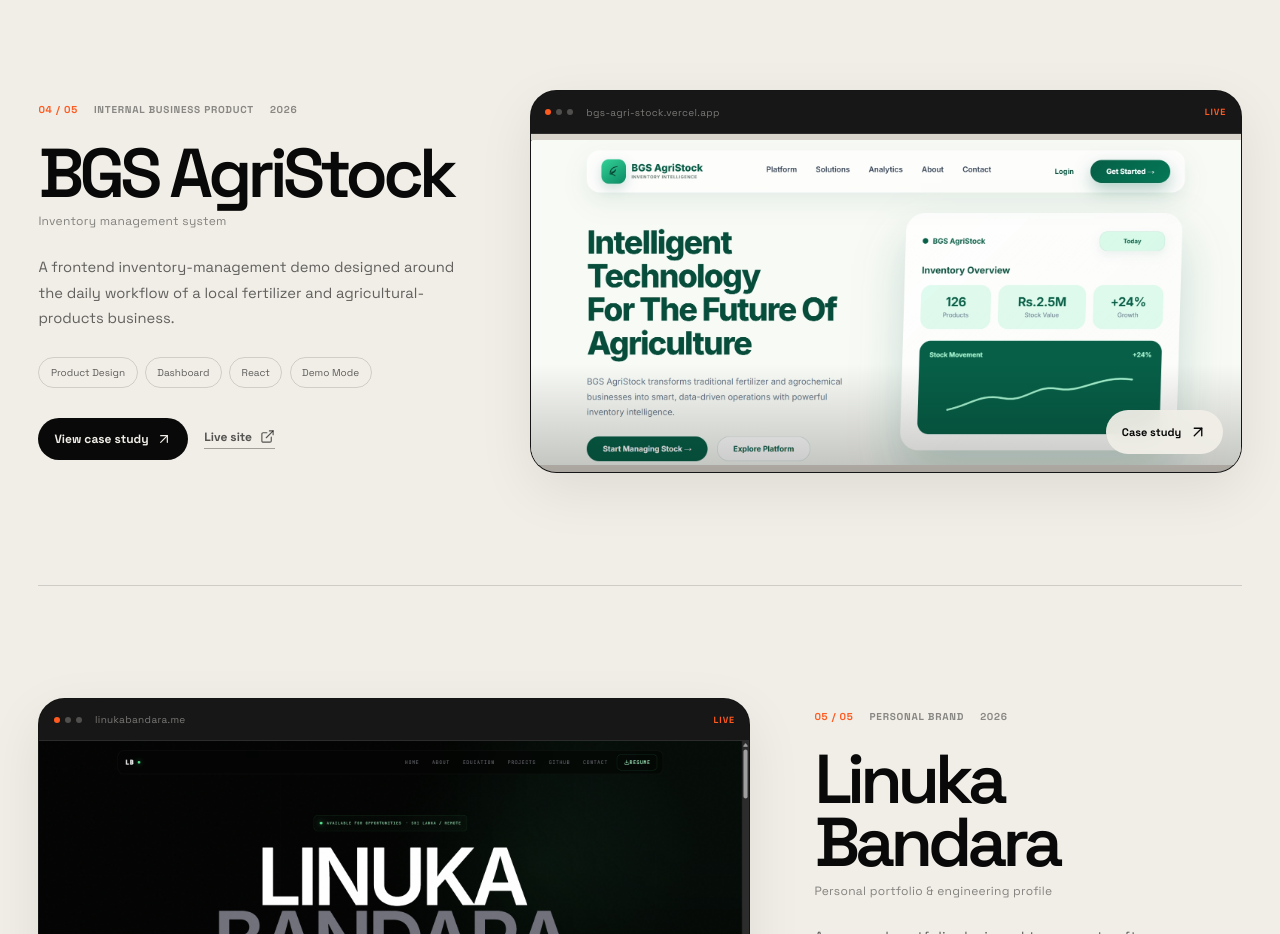
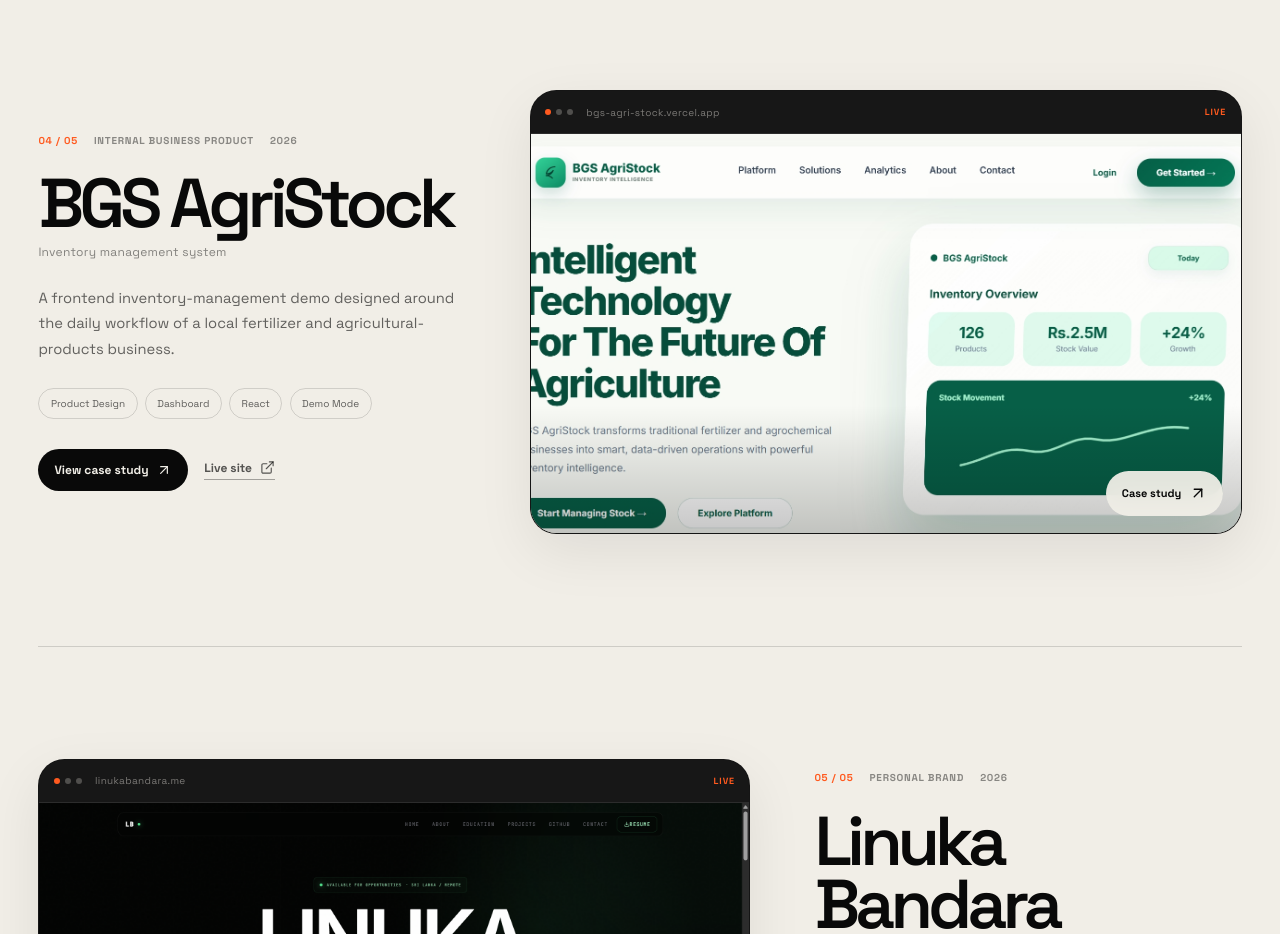
Before and after one commit to LinukaBandara/ark-ii, a React (Vite) app: page / in a window 1280 px wide. Shown: the part 3300-4234 px from the top of the page. Built offline with nearby package versions, Linux system fonts and the light colour scheme.

Commit message:
Use project image metadata in renderer

```diff
--- a/src/components/WorkSection/WorkSection.jsx
+++ b/src/components/WorkSection/WorkSection.jsx
@@ -16,7 +16,7 @@ function getProjectHost(url) {
 
 function ProjectShowcase({ project, position, onOpen }) {
   const reverse = position % 2 === 1;
-  const isBgs = project.id === "bgs-agristock";
+  const isContain = project.imageFit === "contain";
 
   return (
     <motion.article className={`work-project ${reverse ? "work-project--reverse" : ""}`} variants={reveal} initial="hidden" whileInView="visible" viewport={{ once: true, amount: 0.14 }}>
@@ -26,8 +26,8 @@ function ProjectShowcase({ project, position, onOpen }) {
           <span>{getProjectHost(project.liveUrl)}</span>
           <strong>LIVE</strong>
         </div>
-        <button className={`work-project__visual ${isBgs ? "work-project__visual--bgs" : ""}`} type="button" onClick={() => onOpen(project)} aria-label={`Open ${project.title} case study`}>
-          <img className={isBgs ? "work-project__image--bgs" : ""} src={project.image} alt={project.imageAlt} loading="lazy" referrerPolicy="no-referrer" />
+        <button className={`work-project__visual ${isContain ? "work-project__visual--contain" : ""}`} type="button" onClick={() => onOpen(project)} aria-label={`Open ${project.title} case study`}>
+          <img className={isContain ? "work-project__image--contain" : ""} src={project.image} alt={project.imageAlt} loading="lazy" referrerPolicy="no-referrer" />
           <span className="work-project__visual-action">Case study <ArrowUpRight size={18} strokeWidth={1.8} /></span>
         </button>
       </div>
```
